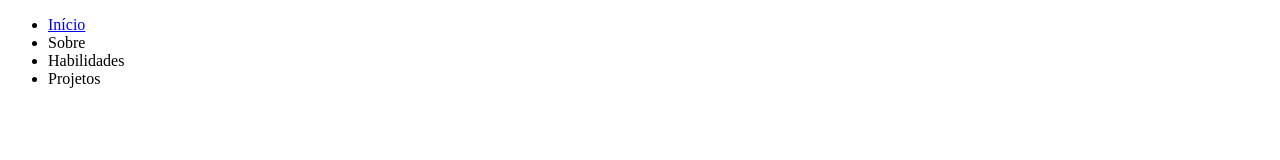
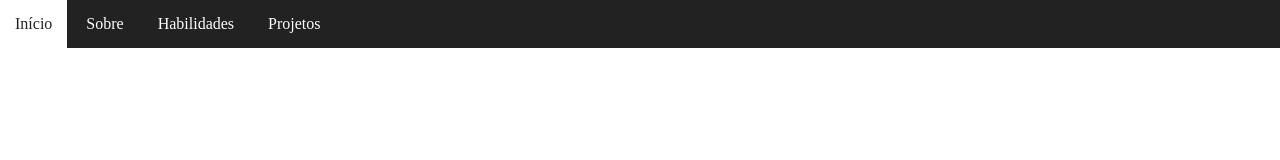
Before and after one commit to Gustavulk/Dropdown, a plain HTML site: page index.html in a window 1280 px wide. Drawn offline with Linux system fonts and the light colour scheme.

Commit message:
Estilizando o menu com CSS

```diff
--- a/index.html
+++ b/index.html
@@ -6,15 +6,16 @@
     <meta name="keywords" content="HTML, CSS">
     <meta name="Author" content="Gustavo Silva">
     <meta name="viewport" content="width=device-width, initial-scale=1.0">
+    <link rel="stylesheet" href="style.css">
     <title>Dropdown menu</title>
 </head>
 <body>
     <nav>
         <ul>
             <li><a href="#">Início</a></li>
-            <li><a href="#"></a>Sobre</li>
-            <li><a href="#"></a>Habilidades</li>
-            <li><a href="#"></a>Projetos</li>
+            <li><a href="#">Sobre</a></li>
+            <li><a href="#">Habilidades</a></li>
+            <li><a href="#">Projetos</a></li>
         </ul>
     </nav>
 </body>
--- /dev/null
+++ b/style.css
@@ -0,0 +1,25 @@
+*{
+    margin: 0;
+    padding: 0;
+    box-sizing: border-box;
+}
+
+nav {
+    background-color: #222;
+}
+
+nav li {
+    display: inline-block;
+}
+
+nav li a {
+    display: inline-block;
+    color: #fff;
+    text-decoration: none;
+    padding: 15px;
+}
+
+nav li a:hover {
+    color: #222;
+    background-color: #fff;
+}
```
